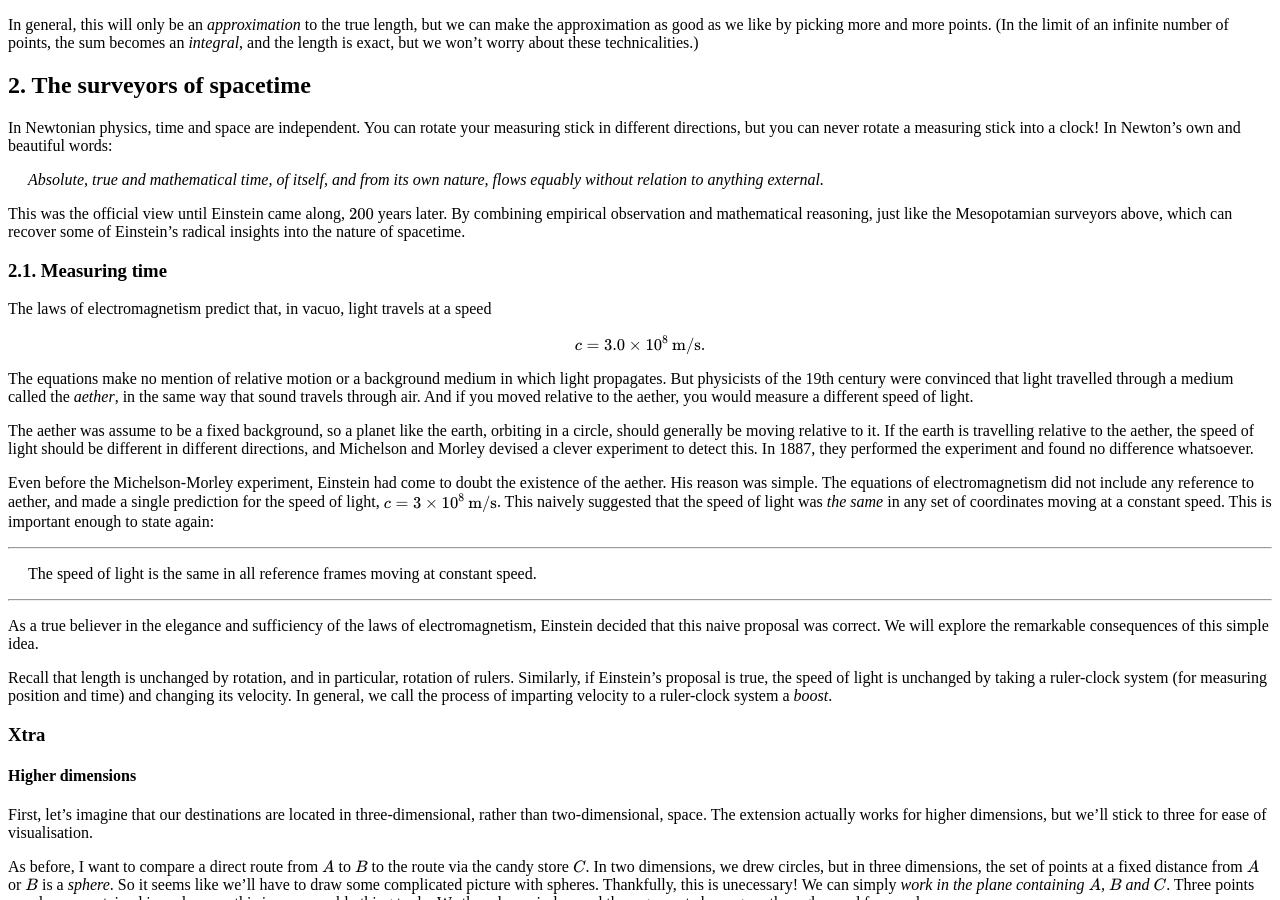
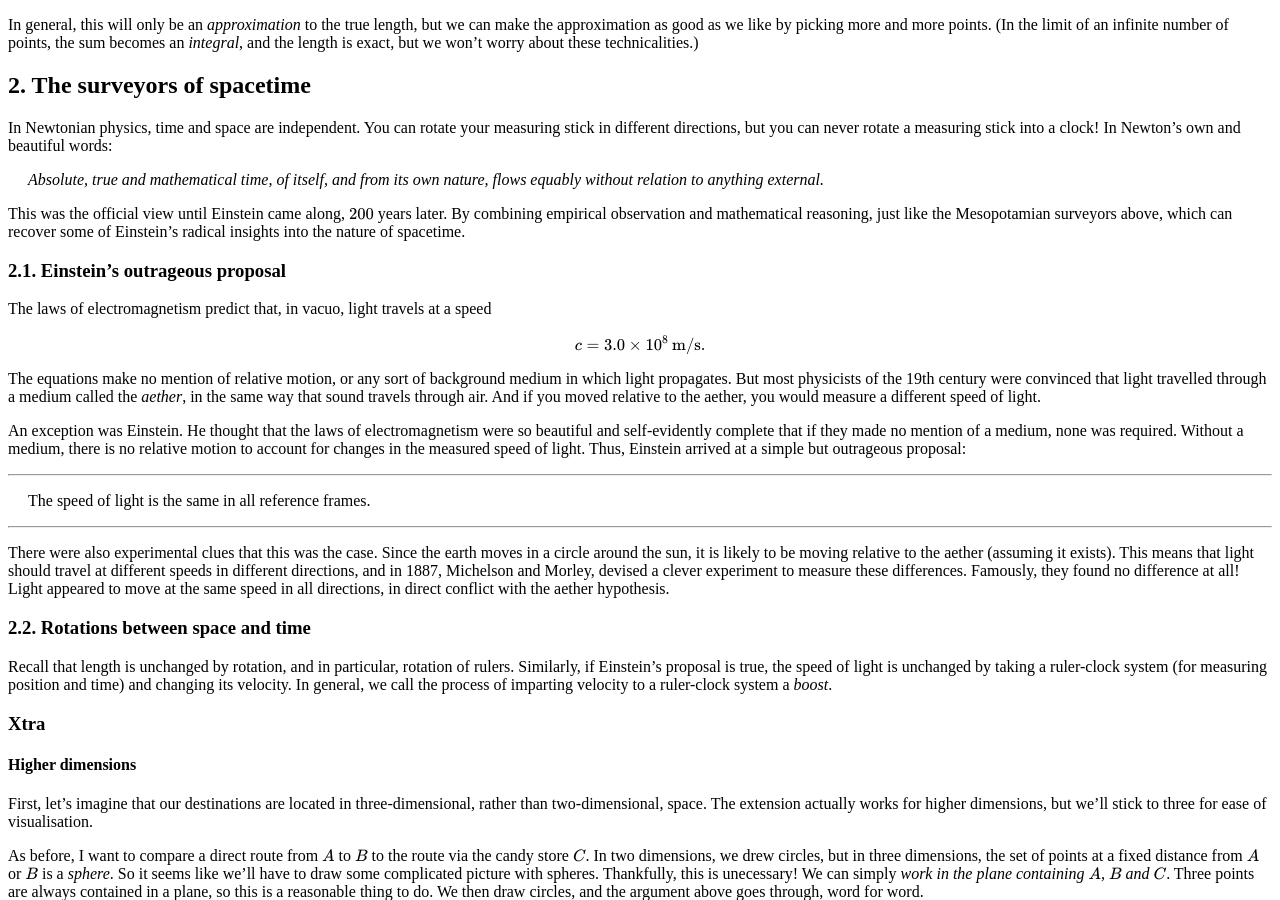
Before and after one commit to hapax/hapax.github.io, a Jekyll site: the page built from assets/maximal.md, in a window 1280 px wide and 900 px high, scrolled down 2981 px. Built offline with Jekyll 4.4.1, drawn with Linux system fonts in a browser that asks for light colours; our own code applies the rules of GitHub Pages for plain Markdown files; formulas are drawn with MathJax 3; a script that is not in the unit is left out; some of the changed text lies outside the part shown.

Commit message:
Update maximal.md

```diff
--- a/assets/maximal.md
+++ b/assets/maximal.md
@@ -16,7 +16,7 @@ date:  2020-03-??
    2. <a href="#sec-1-2">Trip-planning</a>
    3. <a href="#sec-1-3">Over the mountains</a>
 2. <a href="#sec-2">The surveyors of spacetime</a>
-   1. <a href="#sec-2-1">Measuring time</a>
+   1. <a href="#sec-2-1">Einstein's outrageous proposal</a>
 
 ## 1. The parable of the surveyors <a id="sec-1" name="sec-1"></a>
 
@@ -304,7 +304,7 @@ By combining empirical observation and mathematical reasoning, just
 like the Mesopotamian surveyors above, which can recover some of Einstein's
 radical insights into the nature of spacetime.
 
-### 2.1. Measuring time <a id="sec-2-1" name="sec-2-1"></a>
+### 2.1. Einstein's outrageous proposal<a id="sec-2-1" name="sec-2-1"></a>
 
 The laws of electromagnetism predict that, in vacuo, light travels at a speed
 
@@ -312,42 +312,41 @@ $$
 c = 3.0 \times 10^8 \text{ m/s}.
 $$
 
-The equations make no mention of relative motion or a background
-medium in which light propagates.
-But physicists of the 19th century were convinced that light travelled
+The equations make no mention of relative motion, or any sort of
+background medium in which light propagates.
+But most physicists of the 19th century were convinced that light travelled
 through a medium called the *aether*, in the same way that sound
 travels through air.
 And if you moved relative to the aether, you would measure a different
 speed of light.
 
-The aether was assume to be a fixed background, so a planet like the
-earth, orbiting in a circle, should generally be moving relative to it.
-If the earth is travelling relative to the aether, the speed of light
-should be different in different directions, and Michelson and Morley
-devised a clever experiment to detect this.
-In 1887, they performed the experiment and found no difference
-whatsoever.
-
-Even before the Michelson-Morley experiment, Einstein had come to
-doubt the existence of the aether. His reason was simple. The equations
-of electromagnetism did not include any reference to aether, and made
-a single prediction for the speed of light, $c = 3 \times 10^8 \text{ m/s}$.
-This naively suggested that the speed of light was *the same* in any set of
-coordinates moving at a constant speed.
-This is important enough to state again:
+An exception was Einstein.
+He thought that the laws of
+electromagnetism were so beautiful and self-evidently complete that if
+they made no mention of a medium, none was required.
+Without a medium, there is no relative motion to account for changes
+in the measured speed of light. Thus, Einstein arrived at a simple but
+outrageous proposal:
 
 ---
 
 <span style="padding-left: 20px; display:block">
-The speed of light is the same in all reference frames moving at
-constant speed.
+The speed of light is the same in all reference frames.
 </span>
 
 ---
 
-As a true believer in the elegance and sufficiency of the laws of
-electromagnetism, Einstein decided that this naive proposal was correct.
-We will explore the remarkable consequences of this simple idea.
+There were also experimental clues that this was the case.
+Since the earth moves in a circle around the sun, it is likely to be
+moving relative to the aether (assuming it exists).
+This means that light should travel at different speeds in different
+directions, and in 1887, Michelson and Morley, devised a clever
+experiment to measure these differences.
+Famously, they found no difference at all!
+Light appeared to move at the same speed in all directions, in direct
+conflict with the aether hypothesis.
+
+### 2.2. Rotations between space and time<a id="sec-2-2" name="sec-2-2"></a>
 
 Recall that length is unchanged by rotation, and in particular, rotation of rulers.
 Similarly, if Einstein's proposal is true, the speed of light is
```
